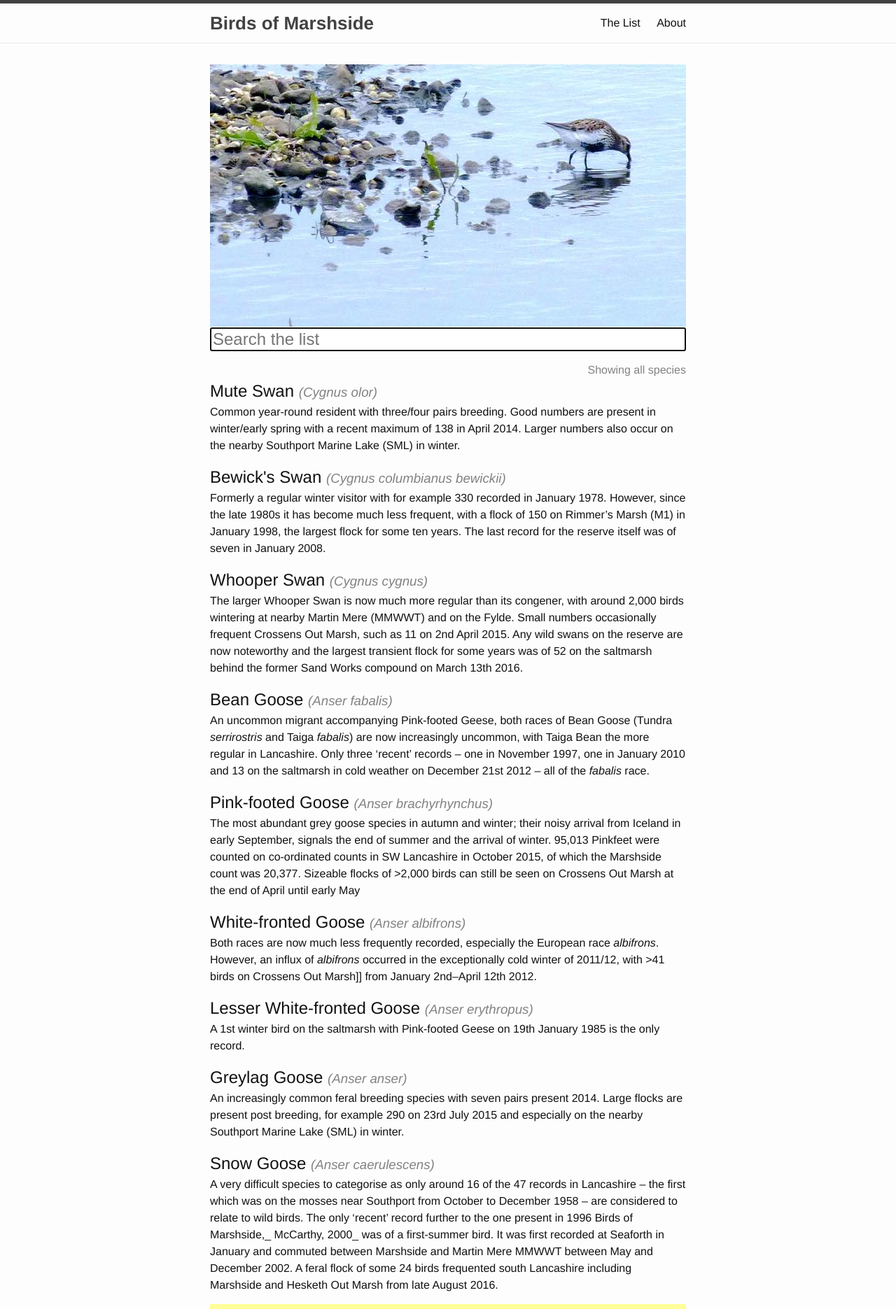
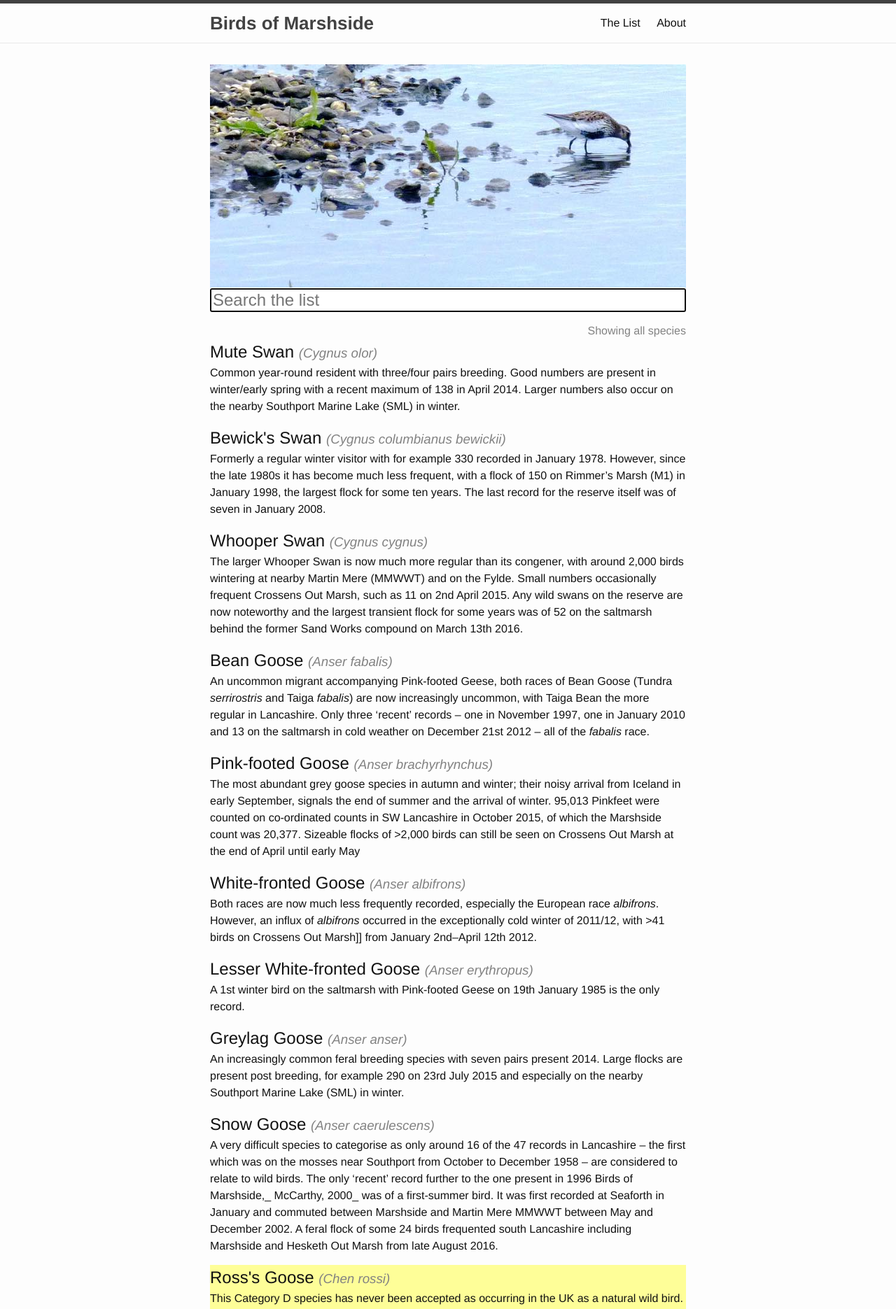
Before and after one commit to dtylr/bom, a Jekyll site: the page built from index.md, in a window 1280 px wide. Shown: the top 1871 px of the page at 70% size. Built offline with Jekyll 4.4.1, drawn with Linux system fonts in a browser that asks for light colours.

Commit message:
remove image size

```diff
--- a/index.md
+++ b/index.md
@@ -4,7 +4,7 @@ title: Home
 ---
 <section id="list">
 
-    <img src="img/dunlin1.jpeg" alt="Dunlin" width="800" height="376">
+    <img src="img/dunlin1.jpeg" alt="Dunlin">
     <input id="search"  type="text" placeholder="Search the list" autocomplete="off" autofocus />
     <div id="count">Showing all species</div>
     <ul id="bird-list">
```
